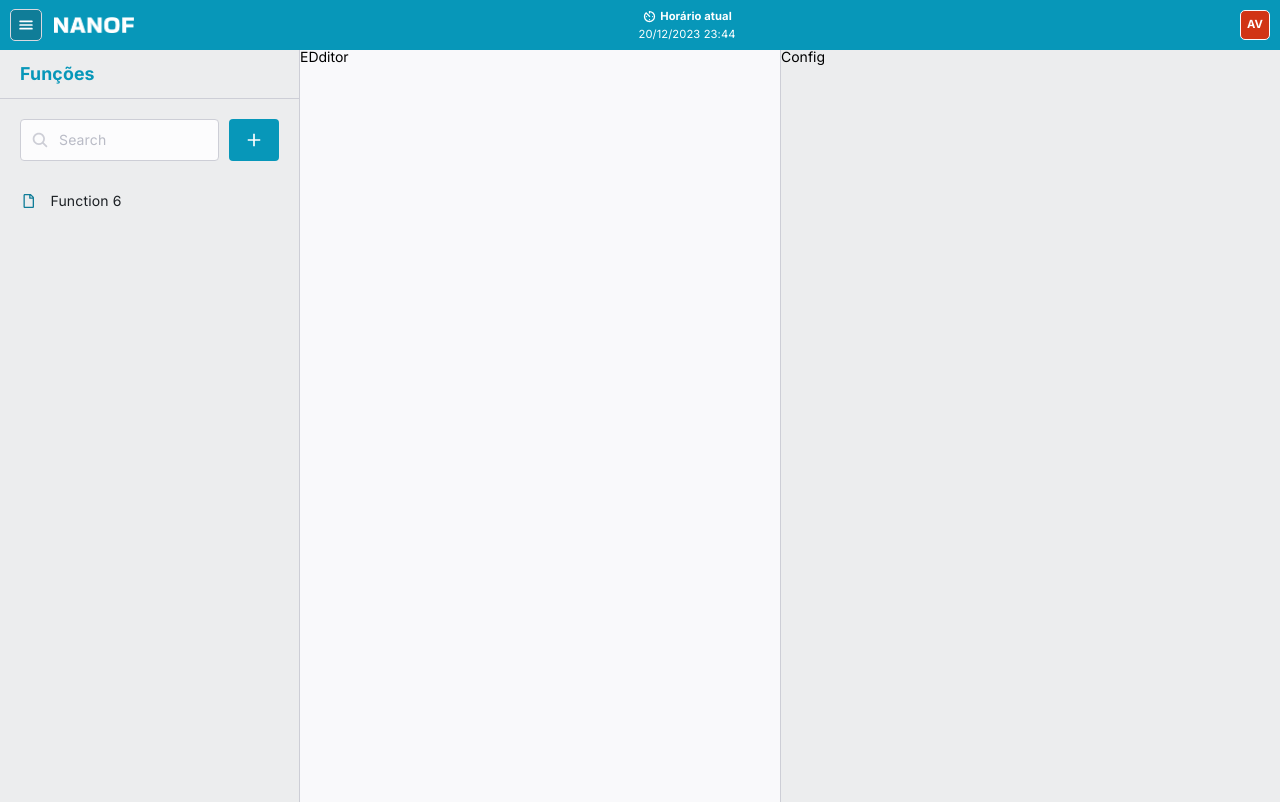
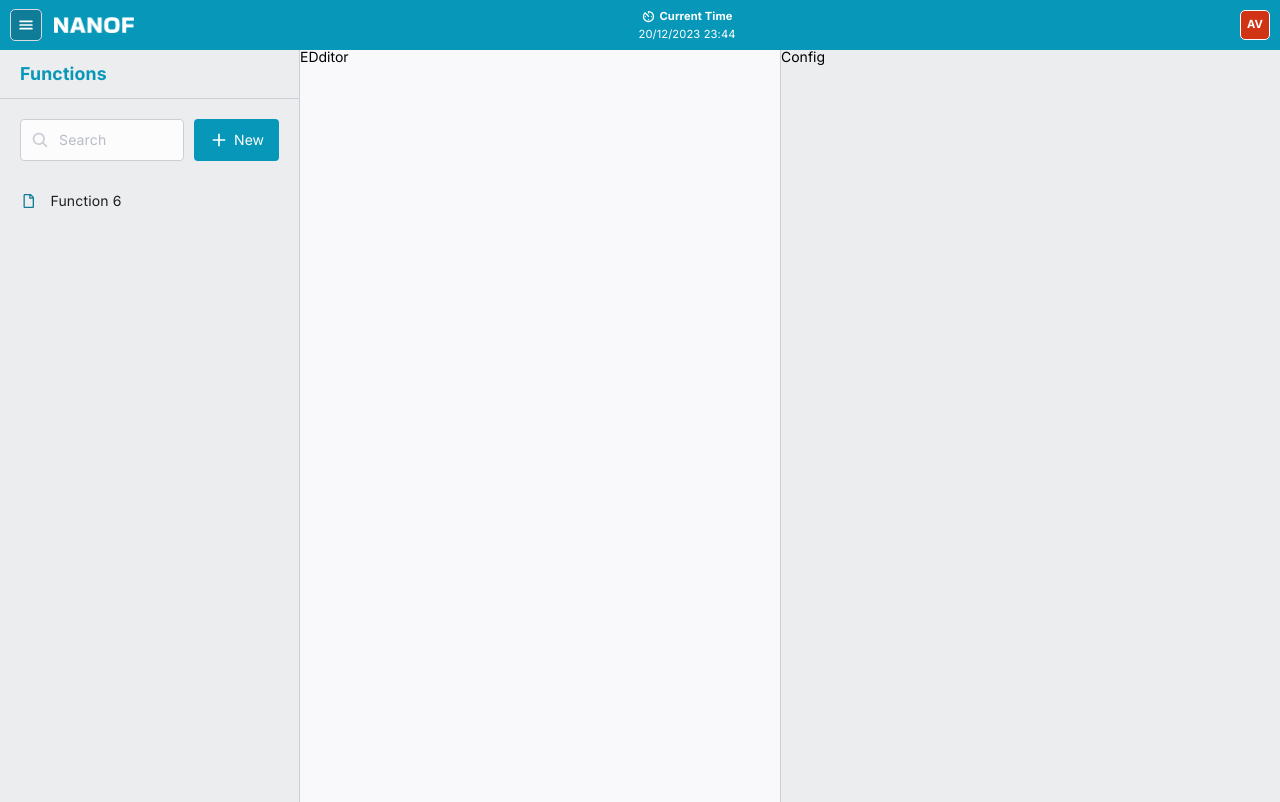
Before and after one commit to anthonyvii27/nanof, a Next.js app in the folder platform/: page /app/functions in a window 1280 px wide. Built offline with nearby package versions, Linux system fonts and the light colour scheme.

Commit message:
feat: improvements

```diff
--- a/platform/src/app/(internal)/app/_components/navbar/components/timer/index.tsx
+++ b/platform/src/app/(internal)/app/_components/navbar/components/timer/index.tsx
@@ -23,7 +23,7 @@ const Timer = (): ReactElement => {
         <Root>
             <Text>
                 <MdOutlineAvTimer size={15} />
-                <strong>Horário atual</strong>
+                <strong>Current Time</strong>
             </Text>
             <Text>{formattedDateTime}</Text>
         </Root>
--- a/platform/src/app/(internal)/app/_components/sidebar/index.tsx
+++ b/platform/src/app/(internal)/app/_components/sidebar/index.tsx
@@ -16,7 +16,7 @@ const Sidebar = (): ReactElement => {
 
     return (
         <Root data-state={isSidebarOpen}>
-            <GroupTitle>Gerenciamento</GroupTitle>
+            <GroupTitle>Management</GroupTitle>
             <Options>
                 <Option
                     data-state={selectedOption === "/app/functions"}
@@ -32,7 +32,7 @@ const Sidebar = (): ReactElement => {
                     >
                         <RiFunctionLine size={20} />
                     </span>
-                    Funções
+                    Functions
                 </Option>
                 <Option
                     data-state={selectedOption === "/app/connectors"}
@@ -48,7 +48,7 @@ const Sidebar = (): ReactElement => {
                     >
                         <MdOutlineSettingsInputComponent size={18} />
                     </span>
-                    Conectores
+                    Connectors
                 </Option>
                 <Option
                     data-state={selectedOption === "/app/users"}
@@ -64,7 +64,7 @@ const Sidebar = (): ReactElement => {
                     >
                         <FaRegUserCircle size={18} />
                     </span>
-                    Usuários
+                    Users
                 </Option>
             </Options>
         </Root>
--- a/platform/src/app/(internal)/app/functions/_components/list/index.tsx
+++ b/platform/src/app/(internal)/app/functions/_components/list/index.tsx
@@ -9,7 +9,7 @@ import { Root, Title, Search, ListContainer } from "./styles";
 
 const List = (): ReactElement => (
     <Root>
-        <Title>Funções</Title>
+        <Title>Functions</Title>
         <div style={{ padding: "20px", display: "flex", alignItems: "center", gap: "10px" }}>
             <Search>
                 <IoSearch id="icon-search" size={18} color={CoreTheme.colors.gray60} />
@@ -17,6 +17,7 @@ const List = (): ReactElement => (
             </Search>
             <Button>
                 <IoMdAdd size={20} />
+                New
             </Button>
         </div>
         <ListContainer>
```
